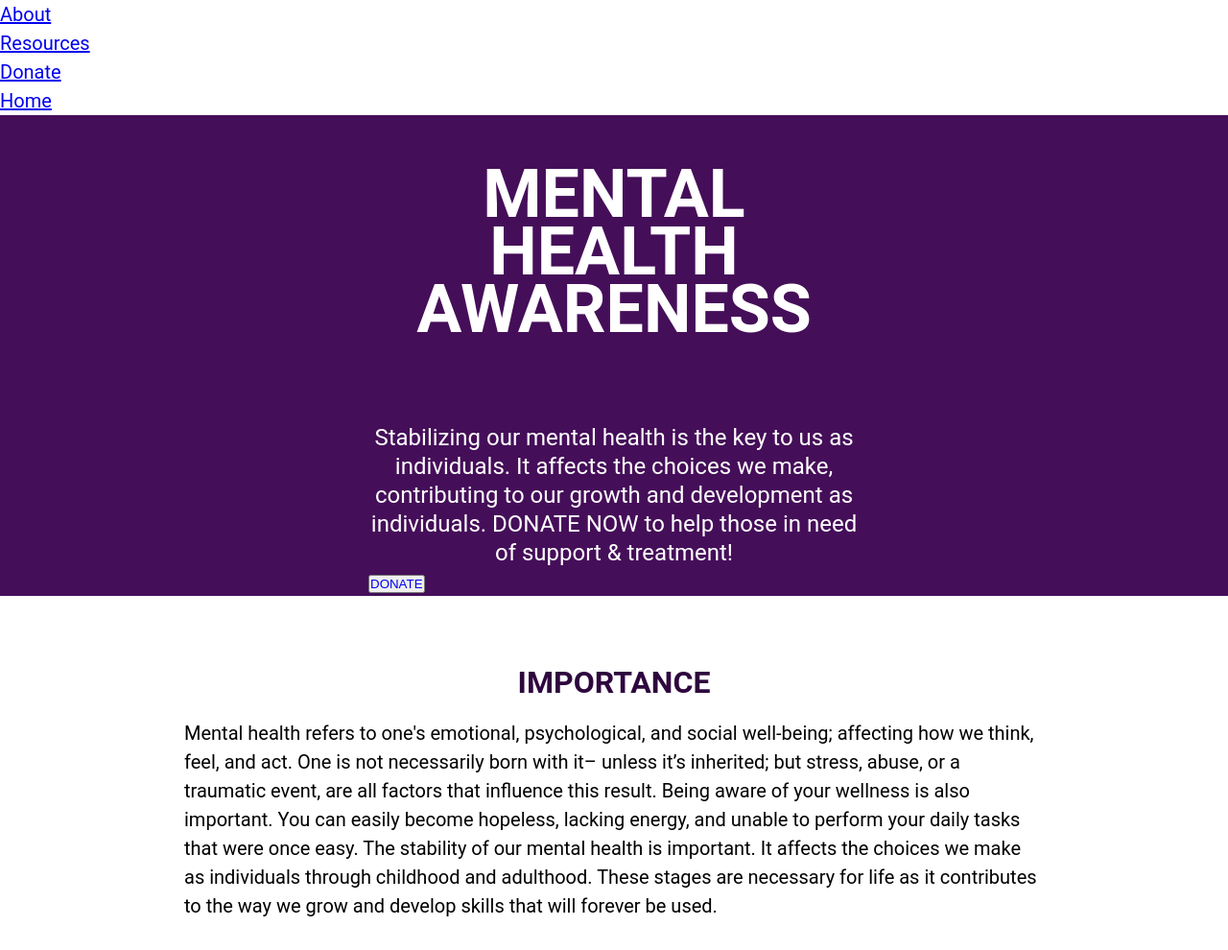
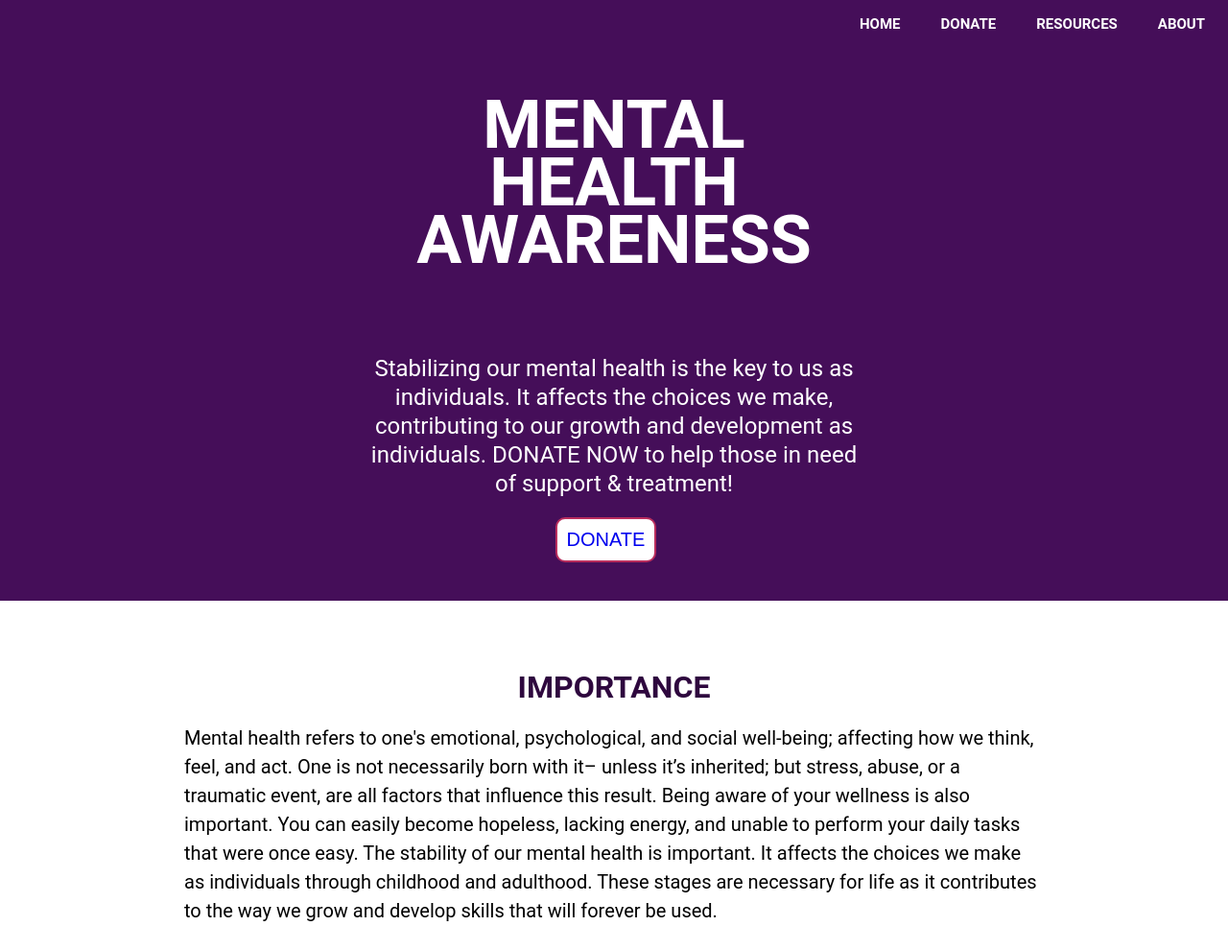
Before and after one commit to nanaooh/nanaooh.github.io, a plain HTML site: page index.html in a window 1280 px wide. Shown: the whole page at 96% size. Drawn offline with Linux system fonts and the light colour scheme; a script that the page names is missing.

Commit message:
Update style.css

```diff
--- a/style.css
+++ b/style.css
@@ -107,3 +107,83 @@ h2 {
 
 
 /* STYLE IMAGES */
+#img-1 {
+  width: 210px;
+  height: 210px;
+  border-radius: 80%;
+  border-style: solid;
+  border-color: #fdededff;
+
+}
+
+/* STYLE NAV BAR */
+ul.nav-bar {
+  list-style-type: none;
+  overflow: hidden;
+
+  background-color: #450e59ff;
+  border-style: solid;
+  border-color: #450e59;
+}
+
+li.nav-item {
+  display: inline;
+  float: right;
+  padding: 5px;
+}
+
+li.nav-item a {
+  font-size: 15px;
+  color: #ffffff;
+
+  padding-top: 14px;
+  padding-bottom: 14px;
+  padding-left: 16px;
+  padding-right: 16px;
+  text-decoration: none;
+  text-transform: uppercase;
+  font-weight: bold;
+}
+
+li.nav-item a:hover {
+  background-color: #ffffff;
+  color: #9929bd;
+}
+
+/* STYLE BUTTONS */
+#homeBtn {
+  background: #ffffff;
+  color: #2e073e;
+  border-style: solid;
+  border-radius: 10px;
+  border-color: #b92d5d;
+
+
+  padding: 10px;
+  margin-top: 20px;
+  margin-bottom: 40px;
+  margin-left: 38%;
+  margin-right: 35%;
+
+  font-size: 1em;
+  text-decoration: none;
+
+}
+
+#dntBtn {
+  background: #ffffff;
+  color: #942192;
+  border-style: solid;
+  border-radius: 10px;
+  border-color: #b92d5d;
+
+  height: 100px;
+  width: 165px;
+  padding: 10px;
+  margin-top: 20px;
+  margin-bottom: 15px;
+  margin-left: 37%;
+  margin-right: 35%;
+
+  font-size: 1.5em;
+  text-decoration: none;
```
